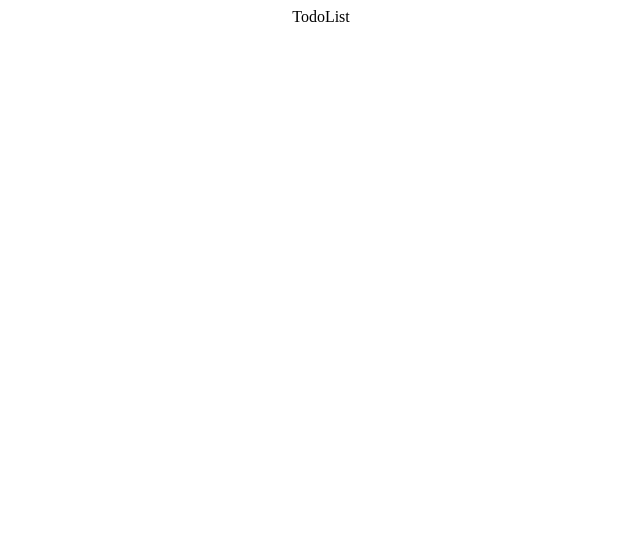
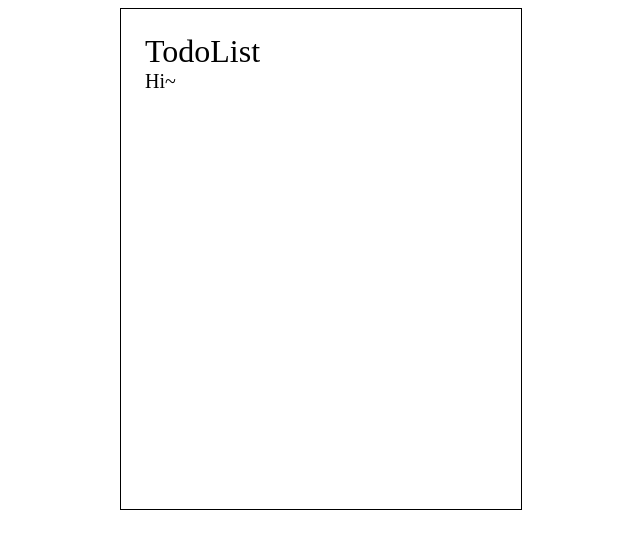
Before and after one commit to leave3310/react-todo, a React (Create React App) app: page / in a window 1280 px wide. Shown: the top 548 px of the page, without its empty margins (319-959 px from the left). Built offline with nearby package versions, Linux system fonts and the light colour scheme.

Commit message:
show todo title in index page

```diff
--- a/src/views/TodoList/TodoList.tsx
+++ b/src/views/TodoList/TodoList.tsx
@@ -4,7 +4,13 @@ import "./index.css";
 const TodoList = () => {
   return (
     <div className="layout">
-      <div>TodoList</div>
+      <div className="todoListWrapper">
+        <div className="header">
+          <span className="title">TodoList</span>
+          <span className="subTitle">Hi~</span>
+        </div>
+
+      </div>
     </div>
   );
 };
--- a/src/views/TodoList/index.css
+++ b/src/views/TodoList/index.css
@@ -7,4 +7,20 @@
 }
 
 .todoListWrapper {
+  display: flex;
+  flex-direction: column;
+  width: 400px;
+  height: 500px;
+  border: 1px solid black;
 }
+.header{
+  display: flex;
+  flex-direction: column;
+  margin: 24px;
+}
+.title{
+  font-size: 32px;
+}
+.subTitle{
+  font-size: 20px;
+}
```
Also changed, not shown: package.json (+6 -1 lines), 1 other file (tests, documents, lock files or other folders).
